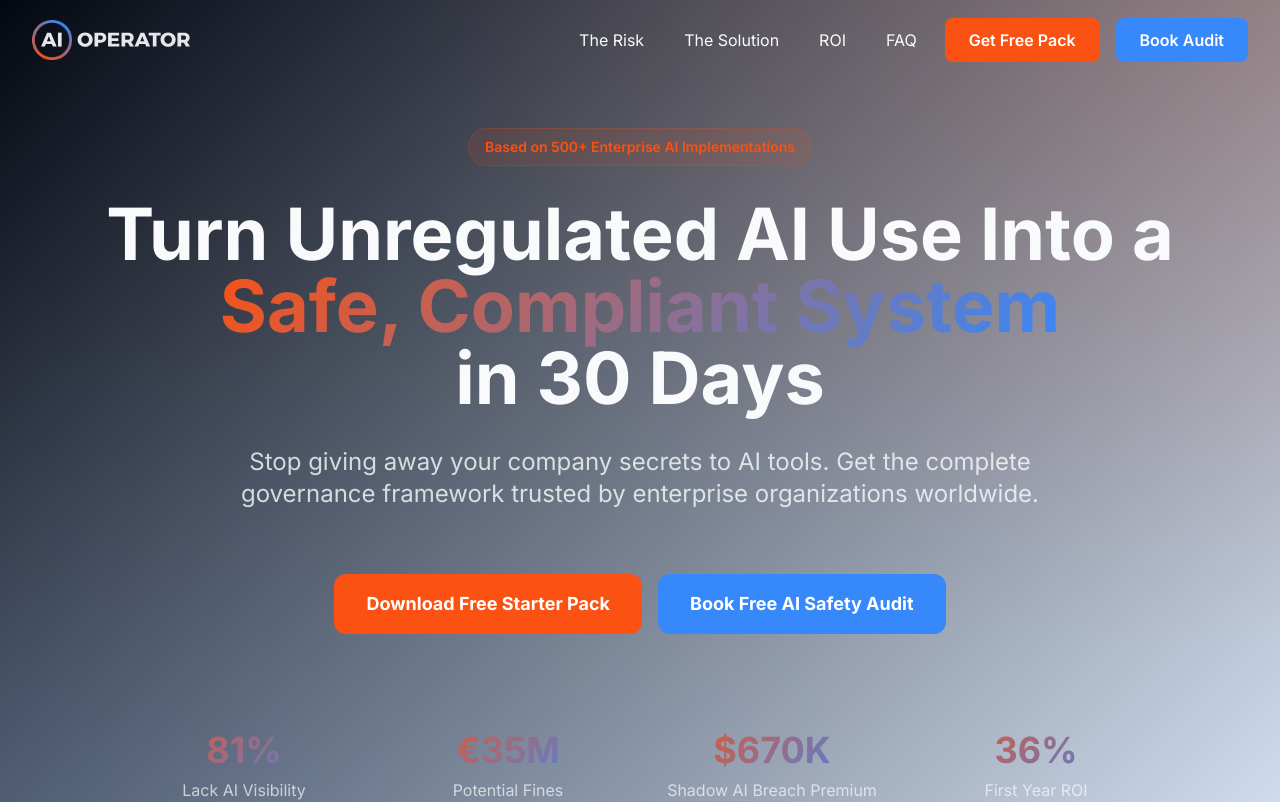
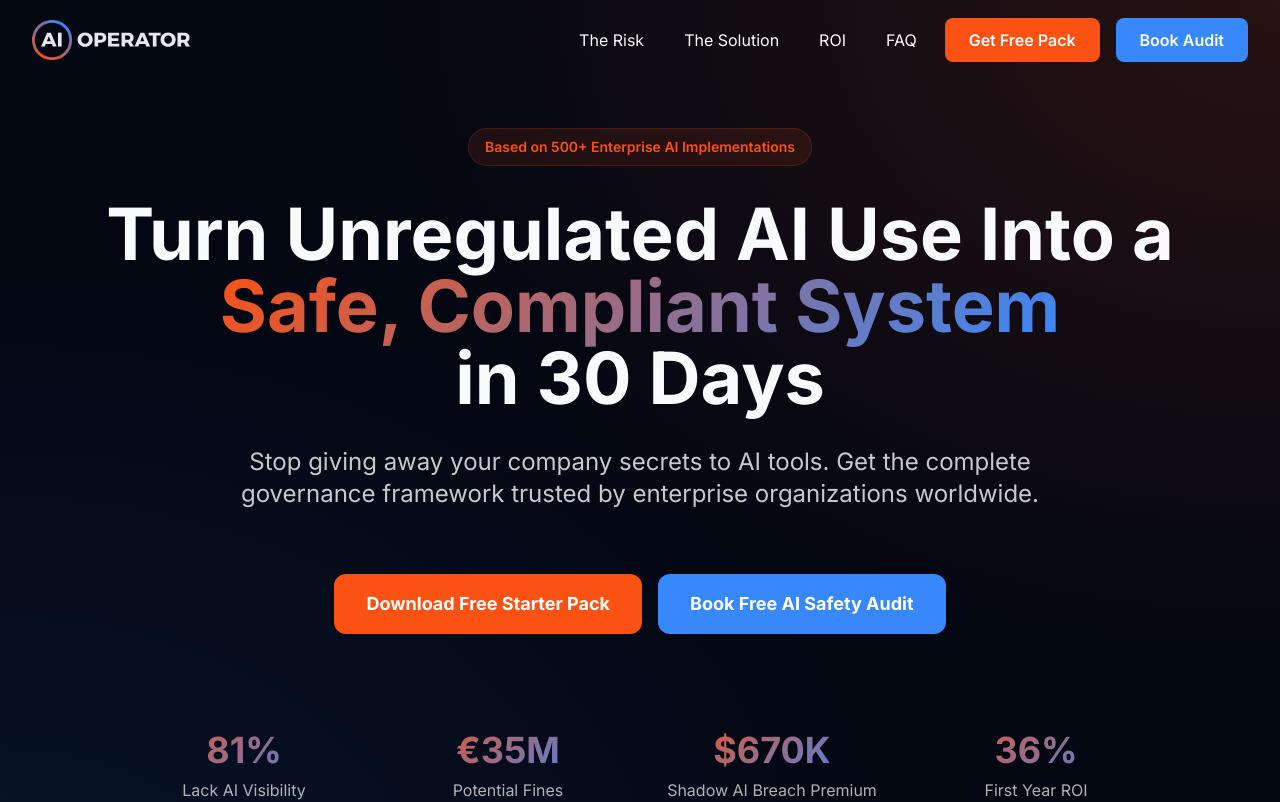
Before and after one commit to TimCakir/ai-safety-starter-pack, a React (Vite) app: page / in a window 1280 px wide. Shown: the top 802 px of the page. Built offline with nearby package versions, Linux system fonts and the light colour scheme; no server answers.

Commit message:
Updated SolutionSection.tsx

```diff
--- a/src/components/AuditSection.tsx
+++ b/src/components/AuditSection.tsx
@@ -6,7 +6,7 @@ interface AuditSectionProps {
 
 export default function AuditSection({ onAuditClick }: AuditSectionProps) {
   return (
-    <section className="py-24 bg-gradient-dark">
+    <section className="py-24 bg-dark">
       <div className="max-w-7xl mx-auto px-4 sm:px-6 lg:px-8">
         <div className="grid lg:grid-cols-2 gap-12 items-center">
           <motion.div
--- a/src/components/Hero.tsx
+++ b/src/components/Hero.tsx
@@ -7,7 +7,7 @@ interface HeroProps {
 
 export default function Hero({ onDownloadClick, onAuditClick }: HeroProps) {
   return (
-    <section className="relative min-h-screen flex items-center justify-center overflow-hidden bg-gradient-dark">
+    <section className="relative min-h-screen flex items-center justify-center overflow-hidden bg-dark">
       <div className="absolute inset-0 bg-[radial-gradient(ellipse_at_top_right,_rgba(251,81,19,0.15)_0%,_transparent_50%)]" />
       <div className="absolute inset-0 bg-[radial-gradient(ellipse_at_bottom_left,_rgba(54,136,251,0.1)_0%,_transparent_50%)]" />
 
--- a/src/components/SolutionSection.tsx
+++ b/src/components/SolutionSection.tsx
@@ -127,7 +127,7 @@ export default function SolutionSection({ onDownloadClick }: SolutionSectionProp
           whileInView={{ opacity: 1, y: 0 }}
           viewport={{ once: true }}
           transition={{ duration: 0.6 }}
-          className="bg-gradient-dark rounded-2xl p-8 md:p-12 text-center text-light"
+          className="bg-dark rounded-2xl p-8 md:p-12 text-center text-light"
         >
           <h3 className="text-3xl font-bold mb-4">Ready to Turn Chaos into Compliance?</h3>
           <p className="text-xl text-light/80 mb-8 max-w-2xl mx-auto">
```
